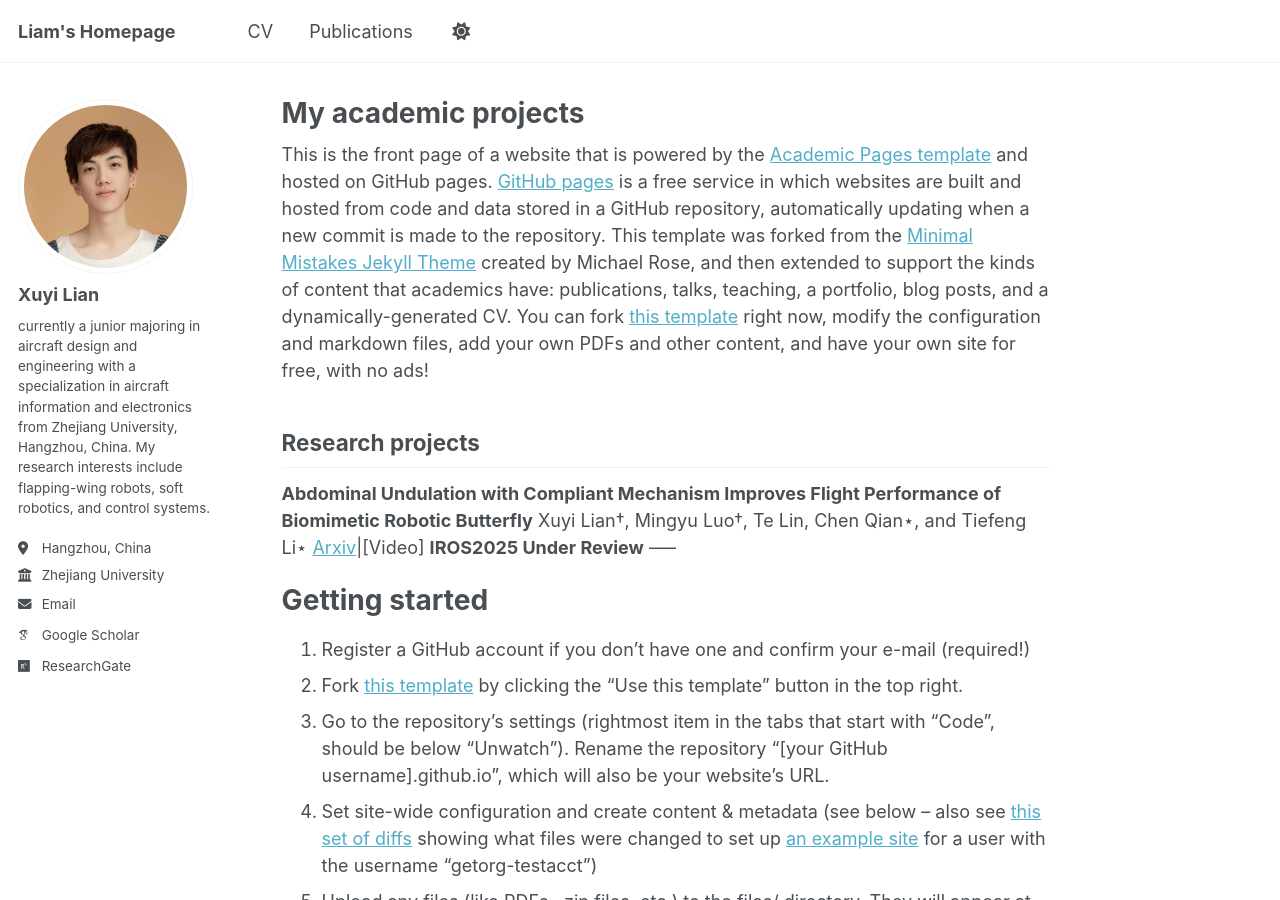
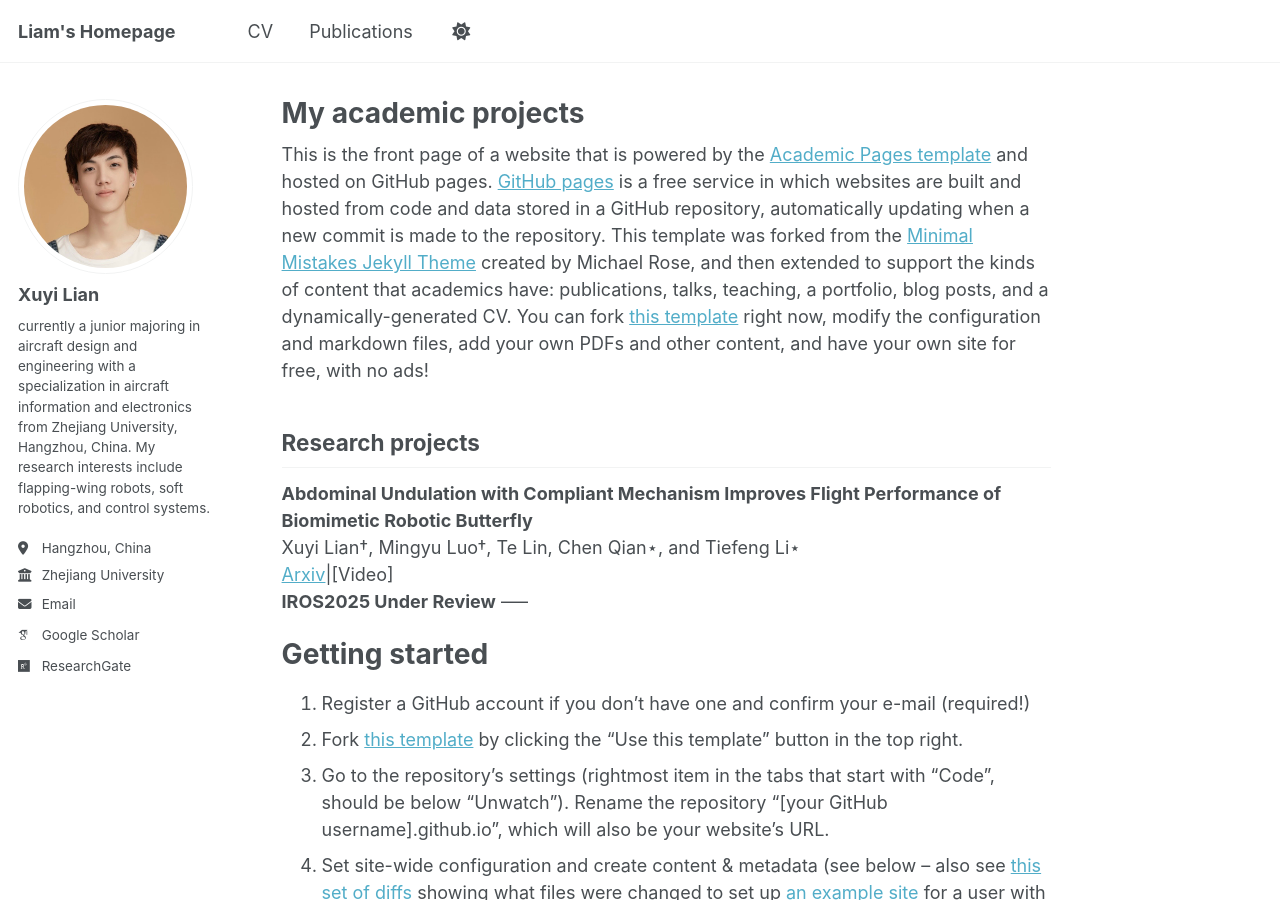
Before and after one commit to xuyilian/xuyilian.github.io, a Jekyll site: the page built from _pages/about.md, in a window 1280 px wide and 900 px high. Built offline with Jekyll 4.4.1, drawn with Linux system fonts in a browser that asks for light colours; some web fonts are replaced.

```diff
--- a/_pages/about.md
+++ b/_pages/about.md
@@ -11,9 +11,9 @@ This is the front page of a website that is powered by the [Academic Pages templ
 
 Research projects
 -----
-**Abdominal Undulation with Compliant Mechanism Improves Flight Performance of Biomimetic Robotic Butterfly**
-Xuyi Lian†, Mingyu Luo†, Te Lin, Chen Qian⋆, and Tiefeng Li⋆
-[Arxiv](https://arxiv.org/pdf/2503.06516)|[Video]
+**Abdominal Undulation with Compliant Mechanism Improves Flight Performance of Biomimetic Robotic Butterfly**\\
+Xuyi Lian†, Mingyu Luo†, Te Lin, Chen Qian⋆, and Tiefeng Li⋆\\
+[Arxiv](https://arxiv.org/pdf/2503.06516)|[Video]\\
 **IROS2025 Under Review**
 -----
 
```
